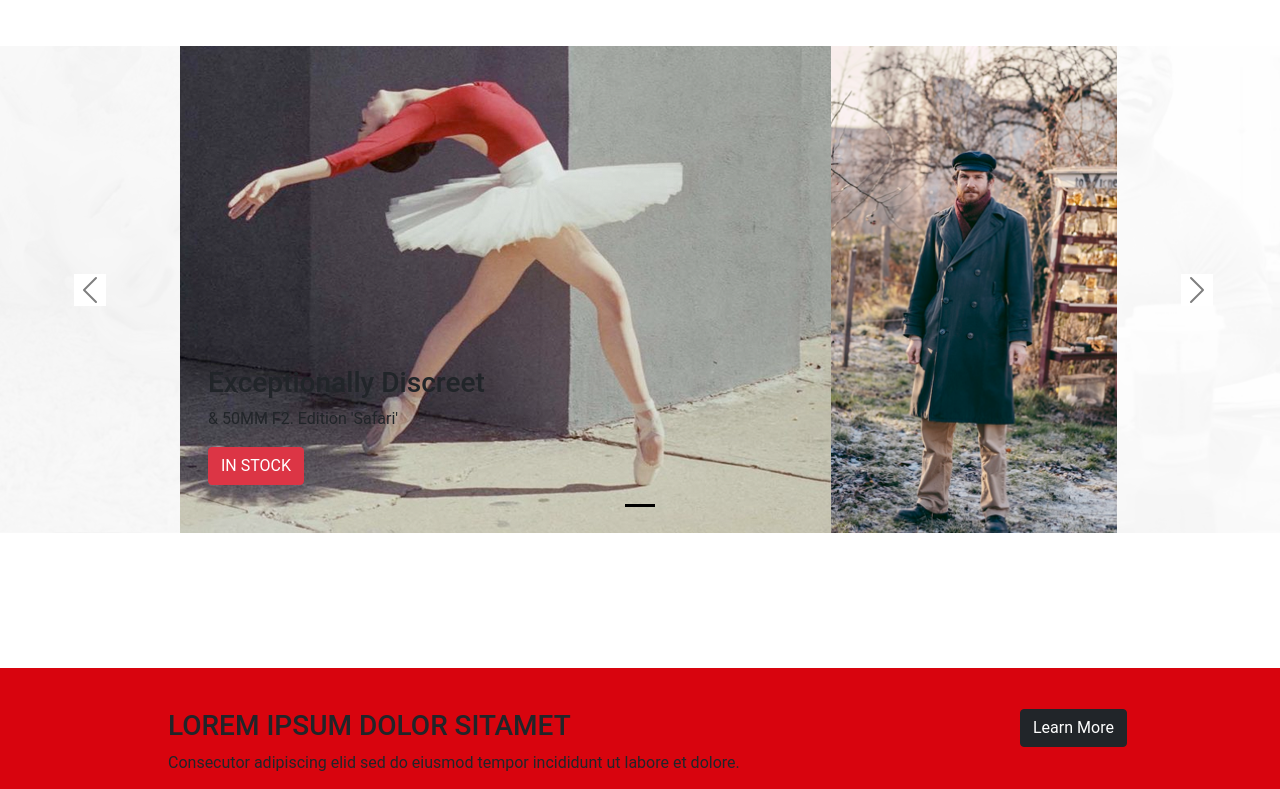
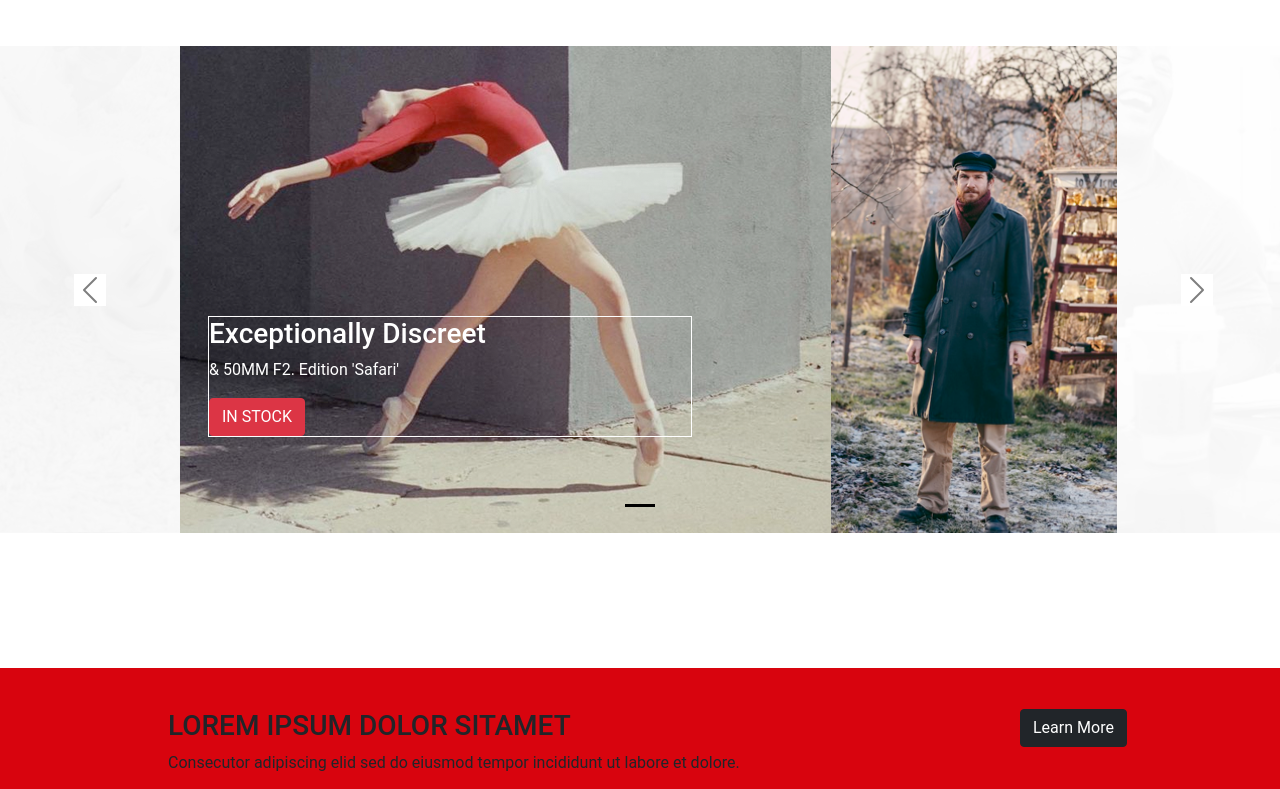
Before and after one commit to Helvin159/imedialanding, a React (Create React App) app: page / in a window 1280 px wide. Shown: the part 2866-3655 px from the top of the page. Built offline with nearby package versions, Linux system fonts and the light colour scheme.

Commit message:
removes button from carousel secThree

```diff
--- a/src/components/SecThree/SecThree.js
+++ b/src/components/SecThree/SecThree.js
@@ -32,7 +32,6 @@ const SecThree = () => {
 								<Container>
 									<h3>Exceptionally Discreet</h3>
 									<p>&amp; 50MM F2. Edition 'Safari'</p>
-									<Button variant='danger'>IN STOCK</Button>{' '}
 								</Container>
 								{/*<img
 										src='../../../assets/Layer76.png'
--- a/src/index.css
+++ b/src/index.css
@@ -302,10 +302,13 @@ body {
       background-size: cover; }
       .sec__three__carousel__item__col__one .container {
         position: absolute;
-        bottom: 3rem;
+        bottom: 6rem;
         left: 1rem;
         margin: 0;
-        padding: 0; }
+        padding: 0;
+        border: 1px solid white;
+        width: 53%;
+        color: white; }
     .sec__three__carousel__item__col__two {
       min-width: 5%;
       padding: 0;
--- a/src/sass/layout/_sec-three.scss
+++ b/src/sass/layout/_sec-three.scss
@@ -68,10 +68,13 @@
 
 			& .container {
 				position: absolute;
-				bottom: 3rem;
+				bottom: 6rem;
 				left: 1rem;
 				margin: 0;
 				padding: 0;
+				border: 1px solid white;
+				width: 53%;
+				color: white;
 			}
 		}
 
```
